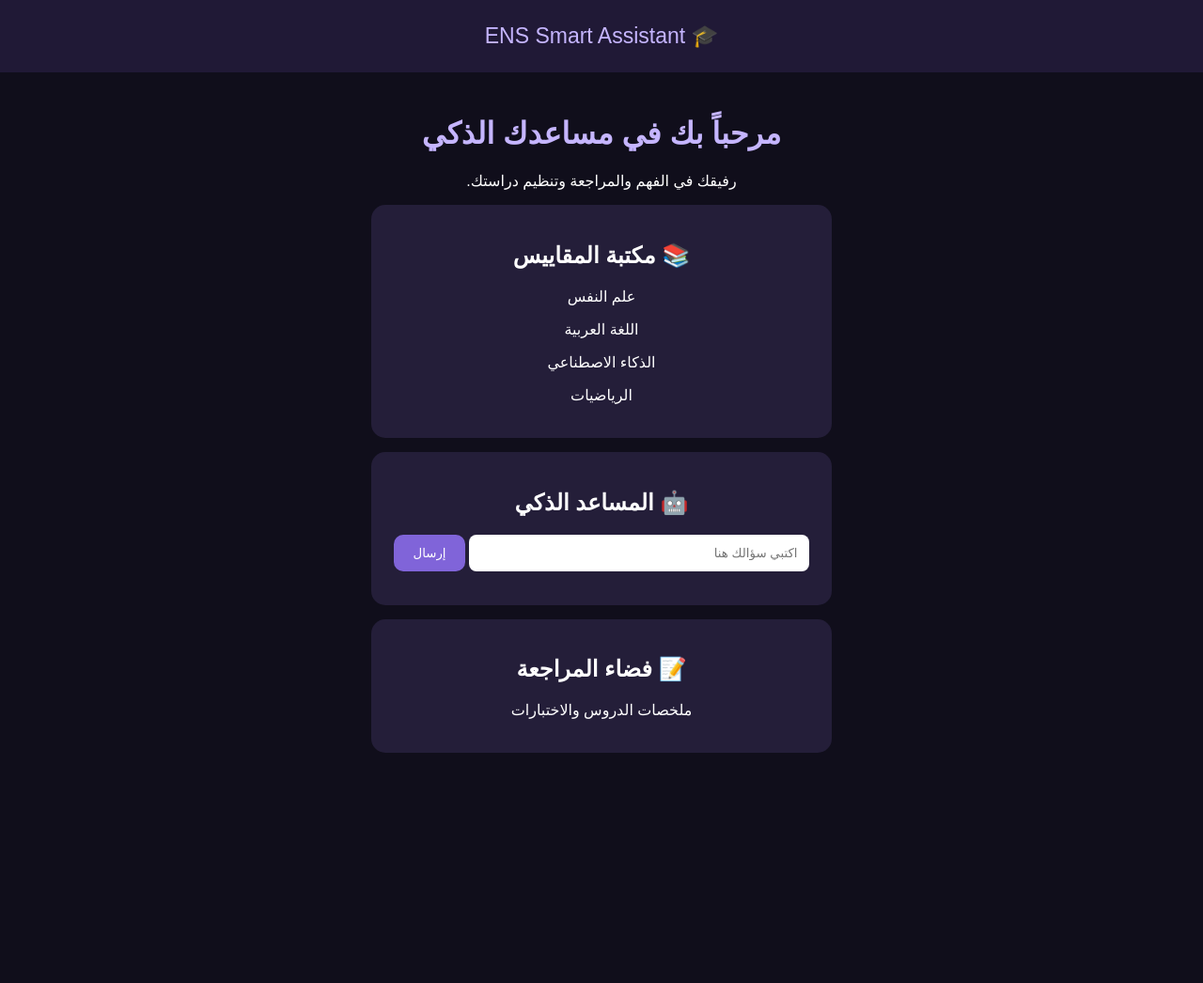
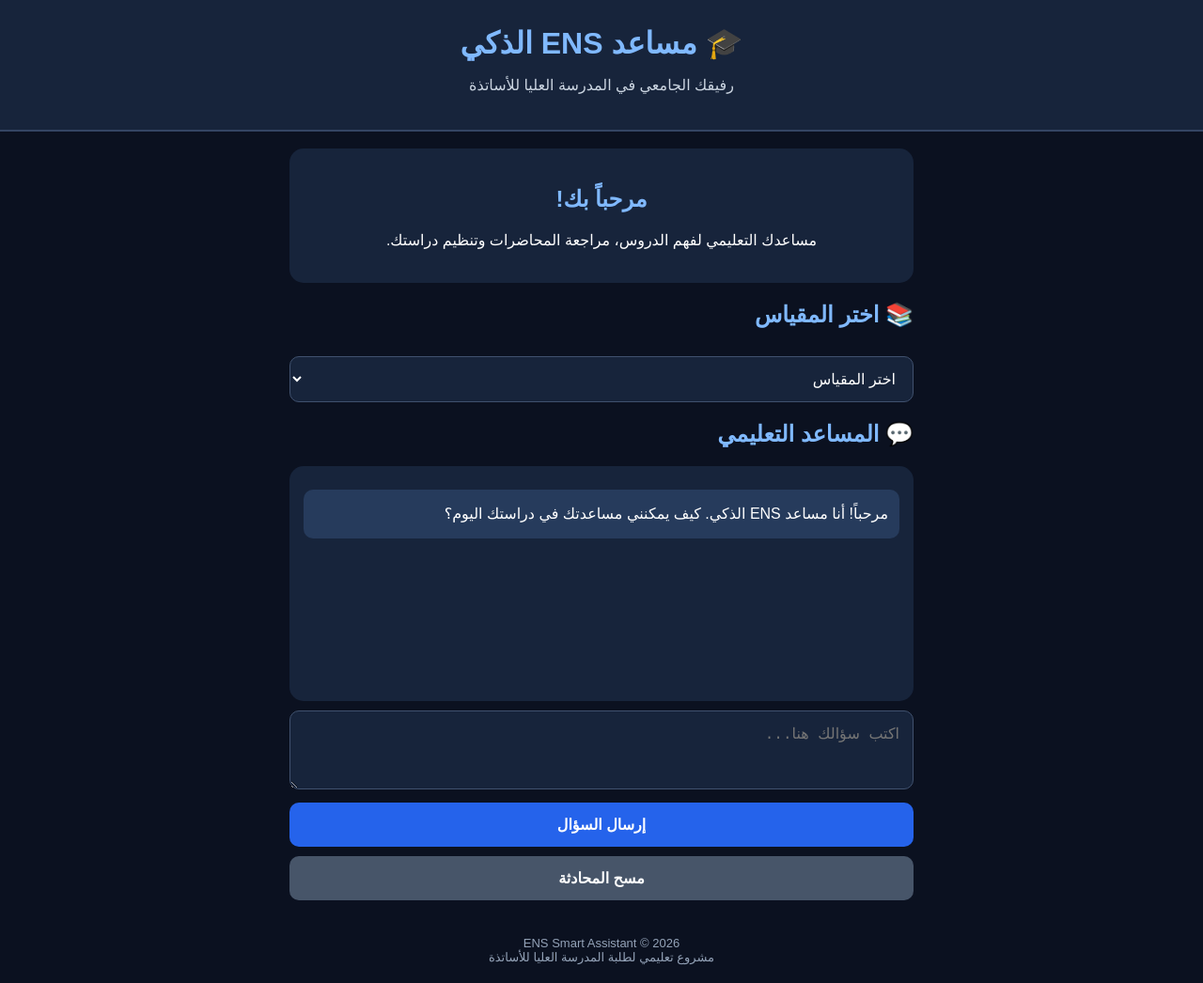
Before and after one commit to boussaiditinhinane-hash/ENS-Smart-Assistant, a plain HTML site: page index.html in a window 1280 px wide. Shown: the whole page at 94% size. Before the commit the page ends 841 px from the top, so only its background shows below. Drawn offline with Linux system fonts and the light colour scheme.

Commit message:
Update index.html

```diff
--- a/index.html
+++ b/index.html
@@ -5,77 +5,218 @@
 <meta charset="UTF-8">
 <meta name="viewport" content="width=device-width, initial-scale=1.0">
 <title>ENS Smart Assistant</title>
+
 <style>
+* {
+  box-sizing: border-box;
+}
+
 body {
   margin: 0;
   font-family: Arial, sans-serif;
-  background: #100e1b;
+  background: #0b1120;
   color: white;
+}
+
+header {
+  background: #17243b;
+  padding: 22px 15px;
   text-align: center;
+  border-bottom: 2px solid #344563;
 }
-header {
-  background: #201936;
-  padding: 25px;
-  color: #c5b5ff;
-  font-size: 23px;
+
+header h1 {
+  color: #80b9ff;
+  margin: 5px;
 }
-main { padding: 25px 15px; }
-h1 { color: #c5b5ff; }
-.card {
-  background: #241e39;
+
+header p {
+  color: #cbd5e1;
+}
+
+.container {
+  max-width: 700px;
+  margin: auto;
+  padding: 18px;
+}
+
+.welcome {
+  background: #17243b;
   padding: 20px;
-  margin: 15px auto;
   border-radius: 15px;
-  max-width: 450px;
+  text-align: center;
+  margin-bottom: 20px;
 }
+
+h2 {
+  color: #80b9ff;
+}
+
+select, textarea, button {
+  width: 100%;
+  padding: 14px;
+  border-radius: 10px;
+  font-size: 16px;
+  margin-top: 10px;
+}
+
+select, textarea {
+  background: #17243b;
+  color: white;
+  border: 1px solid #40516e;
+}
+
 button {
-  background: #8064d9;
+  background: #2563eb;
   color: white;
   border: none;
-  padding: 12px 20px;
+  cursor: pointer;
+  font-weight: bold;
+}
+
+button:hover {
+  background: #1d4ed8;
+}
+
+.chat {
+  background: #17243b;
+  border-radius: 15px;
+  padding: 15px;
+  min-height: 250px;
+  margin-top: 20px;
+}
+
+.message {
+  padding: 12px;
+  margin: 10px 0;
   border-radius: 10px;
+  line-height: 1.8;
 }
-input {
-  padding: 12px;
-  width: 75%;
-  border-radius: 8px;
-  border: none;
+
+.bot {
+  background: #263b5c;
+  text-align: right;
+}
+
+.user {
+  background: #174c80;
+  text-align: right;
+}
+
+footer {
+  text-align: center;
+  padding: 20px;
+  color: #94a3b8;
+  font-size: 13px;
 }
 </style>
 </head>
+
 <body>
-<header>🎓 ENS Smart Assistant</header>
-<main>
-<h1>مرحباً بك في مساعدك الذكي</h1>
-<p>رفيقك في الفهم والمراجعة وتنظيم دراستك.</p>
 
-<div class="card">
-<h2>📚 مكتبة المقاييس</h2>
-<p>علم النفس</p>
-<p>اللغة العربية</p>
-<p>الذكاء الاصطناعي</p>
-<p>الرياضيات</p>
+<header>
+  <h1>🎓 مساعد ENS الذكي</h1>
+  <p>رفيقك الجامعي في المدرسة العليا للأساتذة</p>
+</header>
+
+<div class="container">
+
+  <div class="welcome">
+    <h2>مرحباً بك!</h2>
+    <p>
+      مساعدك التعليمي لفهم الدروس،
+      مراجعة المحاضرات وتنظيم دراستك.
+    </p>
+  </div>
+
+  <h2>📚 اختر المقياس</h2>
+
+  <select id="subject">
+    <option value="">اختر المقياس</option>
+    <option>الذكاء الاصطناعي</option>
+    <option>علم النفس</option>
+    <option>النحو والصرف</option>
+    <option>الرياضيات</option>
+    <option>تكنولوجيا الإعلام والاتصال</option>
+    <option>مقاييس أخرى</option>
+  </select>
+
+  <h2>💬 المساعد التعليمي</h2>
+
+  <div class="chat" id="chat">
+    <div class="message bot">
+      مرحباً! أنا مساعد ENS الذكي.
+      كيف يمكنني مساعدتك في دراستك اليوم؟
+    </div>
+  </div>
+
+  <textarea id="question"
+    rows="3"
+    placeholder="اكتب سؤالك هنا..."></textarea>
+
+  <button onclick="sendMessage()">
+    إرسال السؤال
+  </button>
+
+  <button onclick="clearChat()"
+    style="background:#475569">
+    مسح المحادثة
+  </button>
+
 </div>
 
-<div class="card">
-<h2>🤖 المساعد الذكي</h2>
-<input id="question" placeholder="اكتبي سؤالك هنا">
-<button onclick="send()">إرسال</button>
-<p id="answer"></p>
-</div>
+<footer>
+  ENS Smart Assistant © 2026
+  <br>
+  مشروع تعليمي لطلبة المدرسة العليا للأساتذة
+</footer>
 
-<div class="card">
-<h2>📝 فضاء المراجعة</h2>
-<p>ملخصات الدروس والاختبارات</p>
-</div>
-</main>
 <script>
-function send() {
-  const q = document.getElementById("question").value.trim();
-  if (!q) return;
-  document.getElementById("answer").textContent =
-    "تم تسجيل سؤالك. سيتم ربط المساعد بالذكاء الاصطناعي لاحقاً.";
+function sendMessage() {
+
+  const question =
+    document.getElementById("question").value.trim();
+
+  const subject =
+    document.getElementById("subject").value;
+
+  const chat =
+    document.getElementById("chat");
+
+  if (!question) {
+    alert("يرجى كتابة السؤال أولاً");
+    return;
+  }
+
+  if (!subject) {
+    alert("يرجى اختيار المقياس");
+    return;
+  }
+
+  const userMessage = document.createElement("div");
+  userMessage.className = "message user";
+  userMessage.textContent = question;
+
+  chat.appendChild(userMessage);
+
+  const answer = document.createElement("div");
+  answer.className = "message bot";
+  answer.textContent =
+    "تم تسجيل سؤالك في مقياس " + subject +
+    ". سيتم ربط المساعد بقاعدة الدروس والمحاضرات لتقديم إجابة علمية موثوقة.";
+
+  chat.appendChild(answer);
+
+  document.getElementById("question").value = "";
+
+  chat.scrollTop = chat.scrollHeight;
+}
+
+function clearChat() {
+  document.getElementById("chat").innerHTML =
+    '<div class="message bot">مرحباً! كيف يمكنني مساعدتك؟</div>';
 }
 </script>
+
 </body>
 </html>
```
